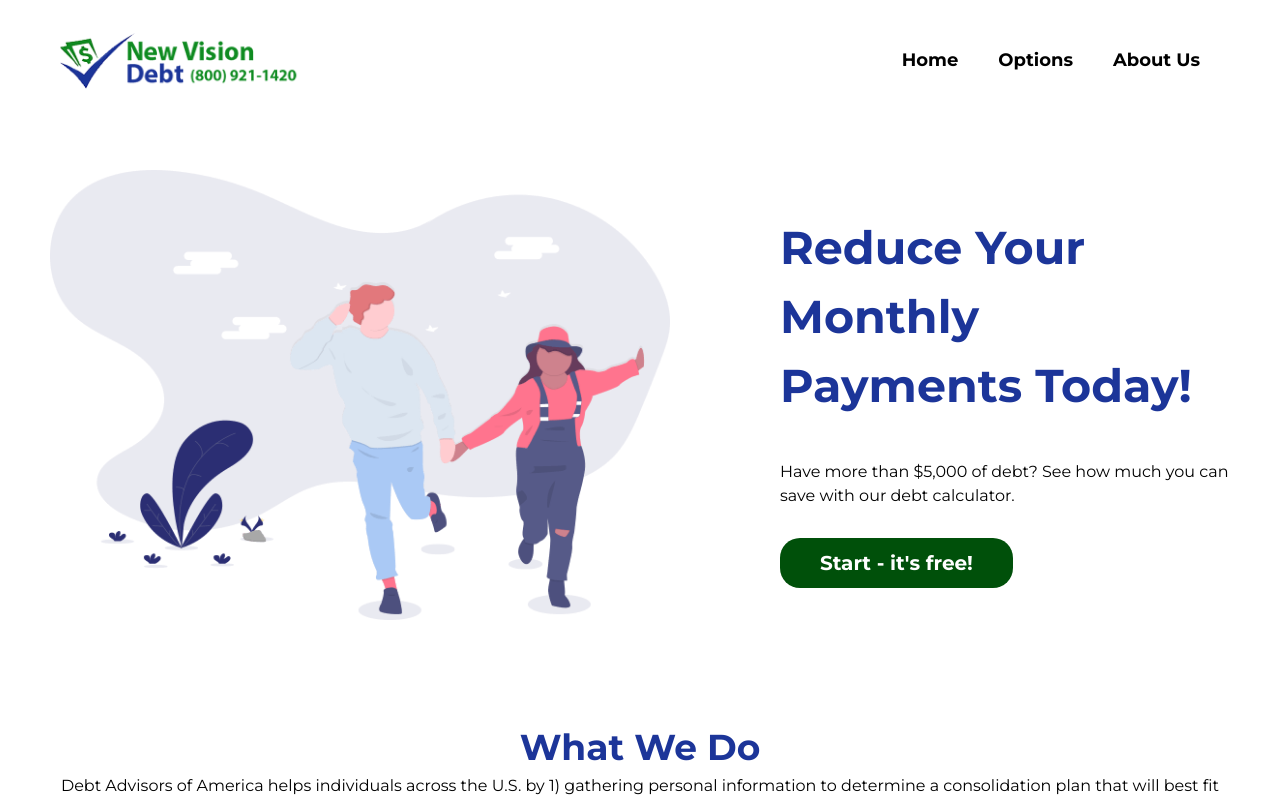
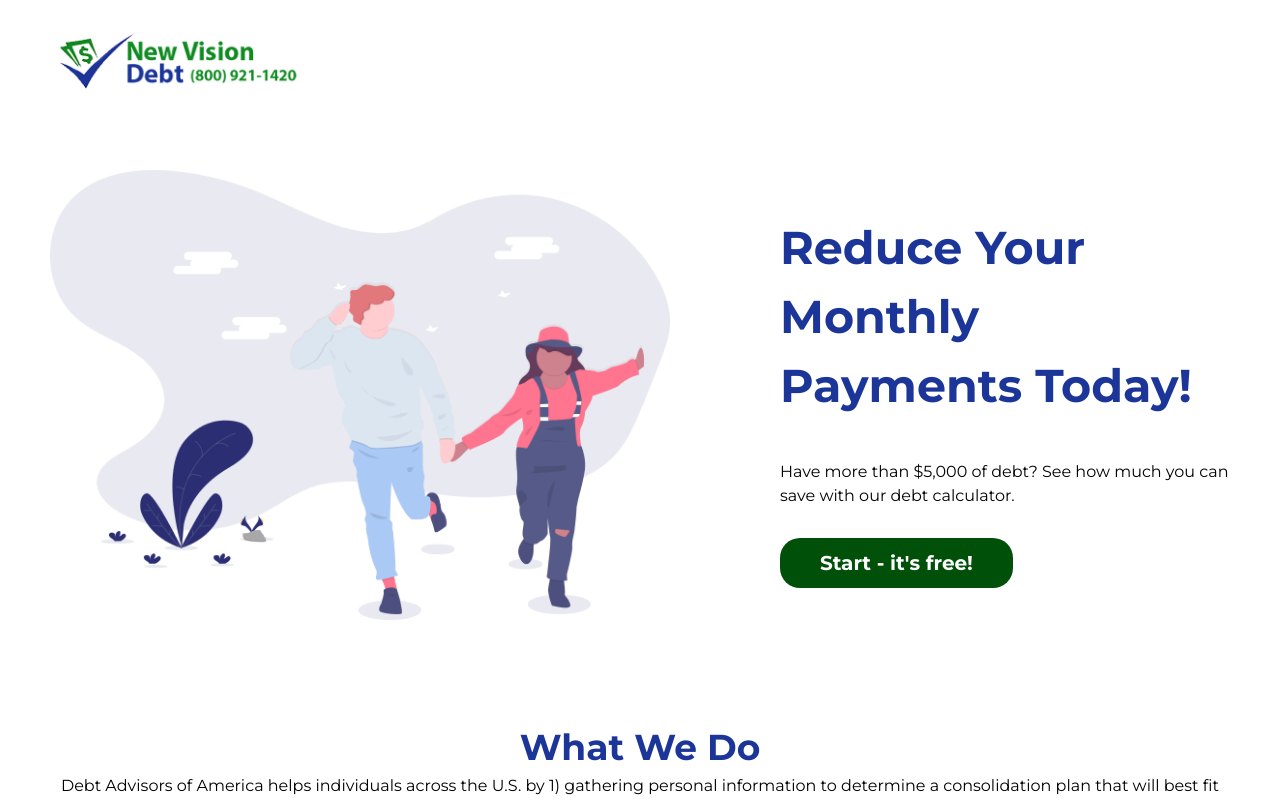
Before and after one commit to cotua-dev/new-vision-debt, a Next.js app: page / in a window 1280 px wide. Shown: the top 800 px of the page. Built offline with nearby package versions, Linux system fonts and the light colour scheme.

Commit message:
refactor(Navigation): remove links for now

```diff
--- a/components/Navigation/index.tsx
+++ b/components/Navigation/index.tsx
@@ -33,7 +33,7 @@ export function Navigation(): JSX.Element {
                         </picture>
                     </a>
                 </Link>
-                <div className={styles['links-wrapper']}>
+                {/* <div className={styles['links-wrapper']}>
                     {links.map((link: NavigationLink) => (
                         <Link href={link.url} key={link.key}>
                             <a
@@ -50,9 +50,9 @@ export function Navigation(): JSX.Element {
                     type="button"
                     onClick={() => setNavToggle(true)}
                     aria-label="Mobile Navigation Toggle Button"
-                ><FontAwesomeIcon className={styles['hamburger']} icon={faBars}/></button>
+                ><FontAwesomeIcon className={styles['hamburger']} icon={faBars}/></button> */}
             </nav>
-            {navToggle &&
+            {/* {navToggle &&
                 <aside
                     data-testid="mobile-navigation"
                     className={styles['debt-advisors-mobile-navigation']}
@@ -78,7 +78,7 @@ export function Navigation(): JSX.Element {
                         ))}
                     </div>
                 </aside>
-            }
+            } */}
         </>
     );
 }
```
Also changed, not shown: 1 other file (tests, documents, lock files or other folders).
